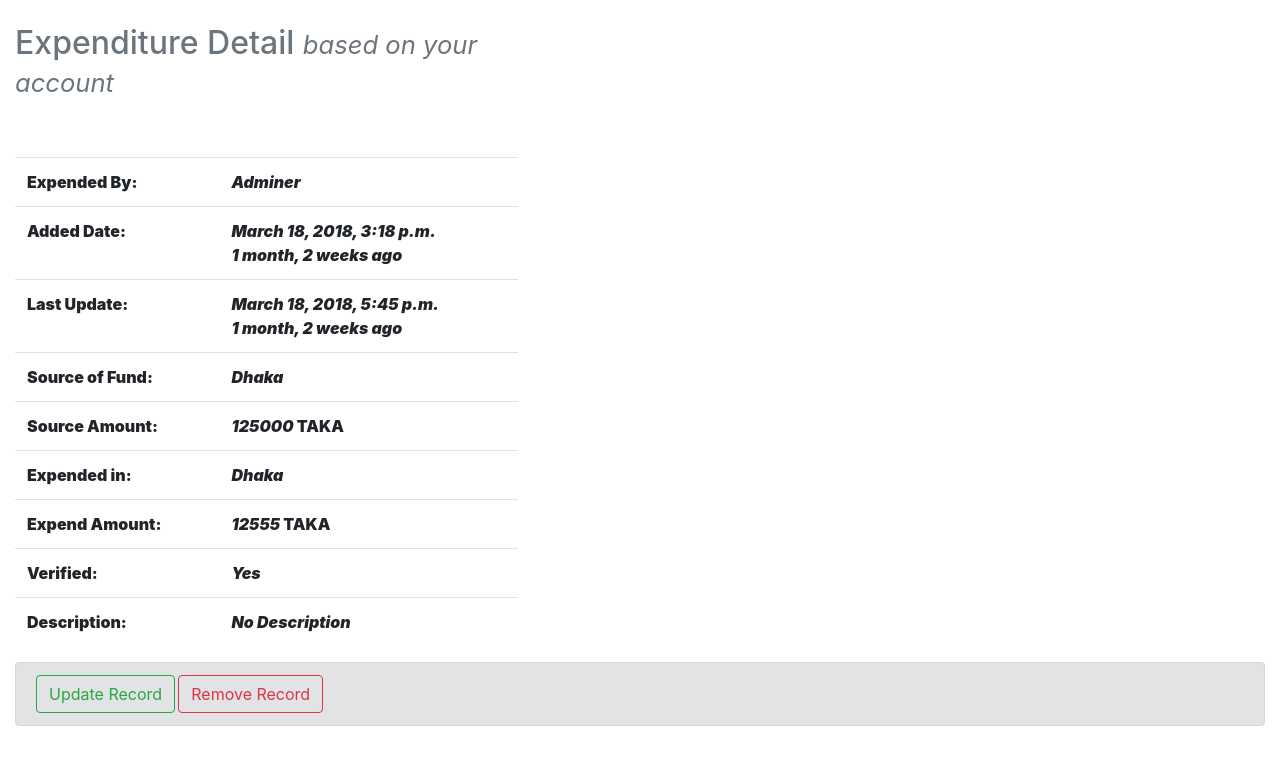
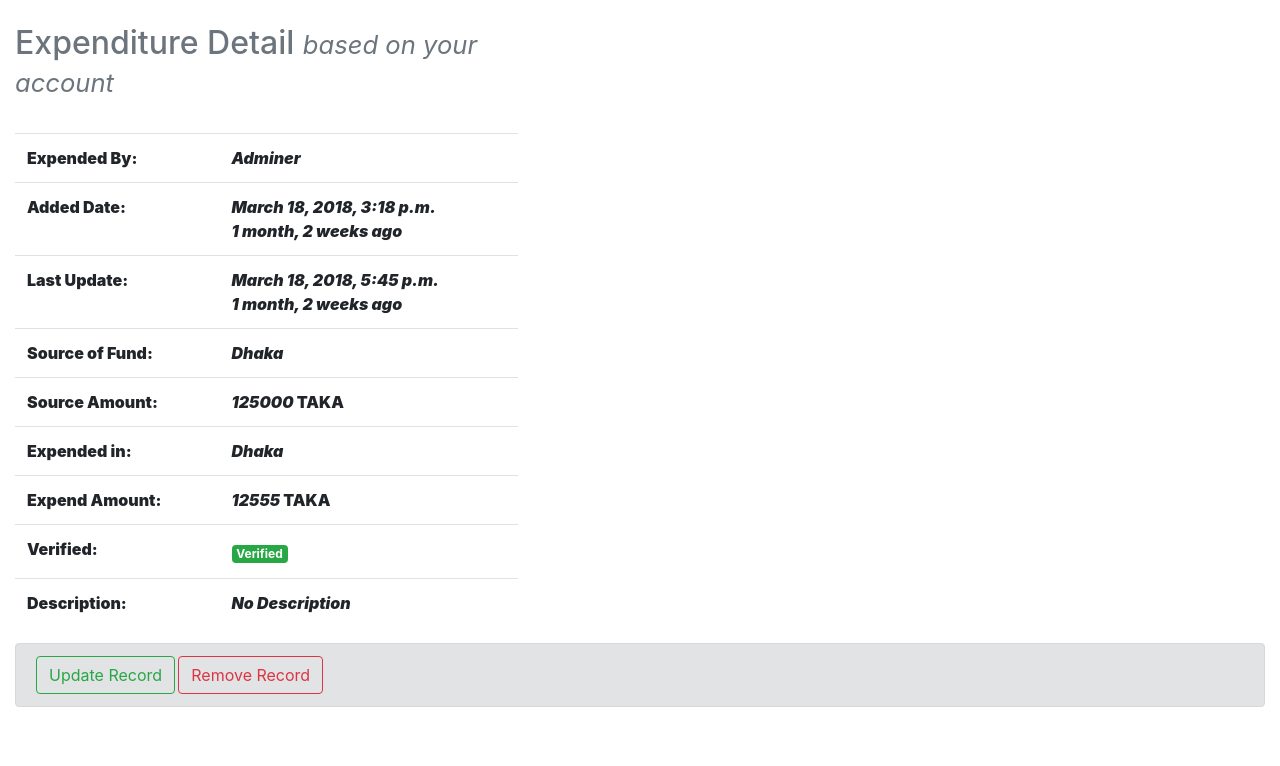
Before and after one commit to dev-fahim/marvelous, a Django app: page /accounts/expenditure/1 in a window 1280 px wide. Shown: the part 56-822 px from the top of the page. After the commit the page ends 763 px from the top, so only its background shows below. Run offline with Django 3.2, Linux system fonts and the light colour scheme; a user stored in the database is signed in; data comes from the database, SQL or seed files in the repository; some libraries are stand-ins or nearby versions.

Commit message:
Update expend_detail.html

```diff
--- a/account/templates/expend/expend_detail.html
+++ b/account/templates/expend/expend_detail.html
@@ -5,7 +5,7 @@
     {% if request.user.is_authenticated and expend.by_user == request.user.username or request.user.is_superuser %}
     <div class="row">
         <div class="col-lg-5 col-md-6">
-            <h2 class="text-muted">Expenditure Detail <small class="d-print-none"><i>based on your account</i></small></h2><br><br>
+            <h2 class="text-muted">Expenditure Detail <small class="d-print-none"><i>based on your account</i></small></h2><br>
                 <table class="table">
                     <tr>
                         <td><b>Expended By:</b></td>
@@ -31,7 +31,8 @@
                     </tr>
                     <tr>
                         <td><b>Verified:</b></td>
-                        <td><b><i>{{ expend.verified|title }}</i></b></td>
+                        <td>{% if expend.verified == 'no' %}<i class="fas fa-times" style="font-size:1.2em; color:#c91218"></i> <span class="badge badge-danger">Not Verified</span>
+                            {% else %}<i class="fas fa-calendar-check" style="font-size:1.2em; color:#13c44b"></i> <span class="badge badge-success">Verified</span>{% endif %}</td>
                     </tr><tr>
                         <td><b>Description:</b></td>
                         <td><b><i>{% if expend.description == '' %}No Description{% else %}{{ expend.description }}{% endif %}</i></b></td>
```
